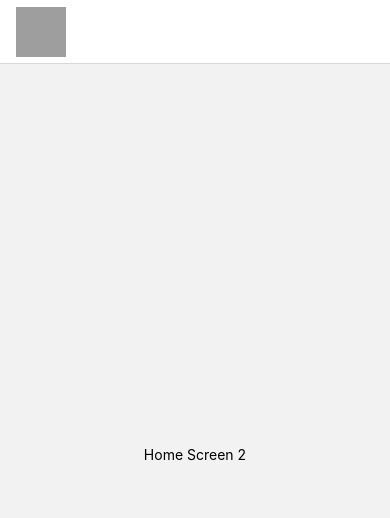
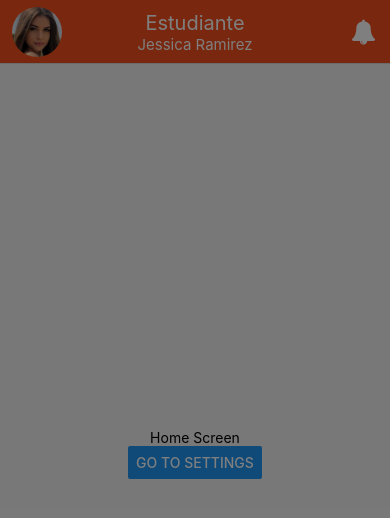
Before and after one commit to Jairgo/FrontAsesorias, a React Native app: screen /Notification in a window 390 px wide. Before the commit this address had no page. Shown: the top 518 px of the page. Built offline with nearby package versions, Linux system fonts and the light colour scheme; grey boxes are pictures that could not be loaded.

Commit message:
Cambios al header

```diff
--- a/App.js
+++ b/App.js
@@ -1,17 +1,10 @@
 import React from 'react';
 import HeaderApp from './components/reusables/HeaderApp';
-// import { StatusBar } from 'expo-status-bar';
-// import { StyleSheet, Text, View } from 'react-native';
-// import Header from './components/reusable/Header';
+import HomeScreen from './components/screens/HomeScreen';
 
 function App() {
   return (
-    <HeaderApp />
-    // <View style={styles.container}>
-    //   <Text>Open up App.js to start working on your app!</Text>
-    //   <StatusBar style="auto" />
-    // </View>
-    // <Header />
+    <HeaderApp HomeScreen={HomeScreen}/>
   );
 }
 
--- a/babel.config.js
+++ b/babel.config.js
@@ -2,5 +2,6 @@ module.exports = function(api) {
   api.cache(true);
   return {
     presets: ['babel-preset-expo'],
+    plugins: ['react-native-reanimated/plugin'],
   };
 };
--- a/components/Items.js/LogoTitle.js
+++ b/components/items/LogoTitle.js
@@ -4,9 +4,9 @@ function LogoTitle() {
     return (
         <Image
         style={styles.tinyLogo}
-        source={{
-        uri: 'https://reactnative.dev/img/tiny_logo.png',
-        }}
+        source={
+            require('../pictures/perfil.jpeg')
+        }
         />
     );
 }
@@ -15,6 +15,8 @@ const styles = StyleSheet.create({
     tinyLogo: {
         width: 50,
         height: 50,
+        borderRadius: 50,
+        marginLeft: 12,
     }
 });
 
--- /dev/null
+++ b/components/items/Notifications.js
@@ -0,0 +1,26 @@
+import { Button, View, StyleSheet } from 'react-native';
+import Ionicons from '@expo/vector-icons/Ionicons';
+import Icon from 'react-native-vector-icons/FontAwesome';
+
+function Notifications() {
+    return(
+        <Icon
+            onPress={() => alert('Notifications')}
+            title="Config"
+            name="bell"
+            size={25}
+            style={styles.iconStyle}
+        />
+
+    );
+}
+
+const styles = StyleSheet.create({
+    iconStyle: {
+        alignItems: 'center',
+        marginRight: 14,
+        color: 'white',
+    },
+});
+
+export default Notifications;
--- /dev/null
+++ b/components/items/UserName.js
@@ -0,0 +1,32 @@
+import { View, Text, StyleSheet } from "react-native";
+
+function UserName() {
+    return(
+        <View style={styles.contentStyle}>
+            <Text style={styles.user}>
+                Estudiante
+            </Text>
+            <Text style={styles.userText}>
+                Jessica Ramirez
+            </Text>
+        </View>
+    );
+}
+
+const styles = StyleSheet.create({
+    contentStyle:{
+        alignItems: 'center'
+    },
+    user:{
+        textAlign: 'center',
+        color: 'white',
+        fontSize: 20,
+    },
+    userText:{
+        textAlign: 'center',
+        color: 'white',
+        fontSize: 15,
+    }
+})
+
+export default UserName;
--- a/components/reusables/HeaderApp.js
+++ b/components/reusables/HeaderApp.js
@@ -1,24 +1,124 @@
-import * as React from 'react';
+import React from 'react';
+import { Button, View, Text} from 'react-native';
 import { NavigationContainer } from '@react-navigation/native';
 import { createNativeStackNavigator } from '@react-navigation/native-stack';
-import HomeScreen from '../screens/HomeScreen';
-import LogoTitle from '../Items.js/LogoTitle';
+import { createStackNavigator } from '@react-navigation/stack';
+import { createDrawerNavigator } from '@react-navigation/drawer';
 
-const Stack = createNativeStackNavigator();
+import LogoTitle from '../items/LogoTitle';
+import UserName from '../items/UserName';
+import Notifications from '../items/Notifications';
 
-function HeaderApp() {
-    return(
+
+
+function SettingsScreen({ route, navigation }) {
+  const { user } = route.params;
+  return (
+    <View style={{ flex: 1, alignItems: 'center', justifyContent: 'center' }}>
+      <Text>Settings Screen</Text>
+      <Text>userParam: {JSON.stringify(user)}</Text>
+      <Button
+        title="Go to Profile"
+        onPress={() => navigation.navigate('Profile')}
+      />
+    </View>
+  );
+}
+
+function ProfileScreen({ navigation }) {
+  return (
+    <View style={{ flex: 1, alignItems: 'center', justifyContent: 'center' }}>
+      <Text>Profile Screen</Text>
+    </View>
+  );
+}
+
+function HomeScreen({ navigation }) {
+  return (
+    <View style={{ flex: 1, alignItems: 'center', justifyContent: 'center' }}>
+      <Text>Home Screen</Text>
+      <Button
+        title="Go to Settings"
+        onPress={() =>
+          navigation.navigate('Root', {
+            screen: 'Settings',
+            params: { user: 'jane' },
+          })
+        }
+      />
+    </View>
+  );
+}
+
+const Drawer = createDrawerNavigator();
+const Stack = createStackNavigator();
+
+function Root() {
+  return (
+    <Stack.Navigator
+        screenOptions={{
+            headerTintColor: 'white',
+            headerStyle: {
+                backgroundColor: '#f4511e'
+            },
+        }}
+    >
+    <Stack.Screen
+        // name="Profile"
+        // component={ProfileScreen}
+        name="Home"
+        component={HomeScreen}
+        // component={HomeScreen}
+        options={({ navigation, route }) => ({
+            headerLeft: (props) => <LogoTitle {...props} />,
+            headerTitle: (props) => <UserName {...props} />,
+            headerTitleAlign: 'center',
+            headerRight: () => <Notifications />,
+        })}
+    />
+    <Stack.Screen name="Settings" component={SettingsScreen} />
+    </Stack.Navigator>
+  );
+}
+
+function HeaderApp(props) {
+    return (
         <NavigationContainer>
-            <Stack.Navigator>
-                <Stack.Screen
-                name="Home 1"
-                component={HomeScreen}
-                options={{
-                    headerTitle: (props) => <LogoTitle {...props} />
+            <Drawer.Navigator
+                useLegacyImplementation
+                initialRouteName="Root"
+                screenOptions={{
+                    headerShown: false
                 }}
-                />
-            </Stack.Navigator>
+            >
+                <Drawer.Screen name="Root" component={Root} />
+                <Drawer.Screen name="Home" component={HomeScreen} />
+                {/* <Drawer.Screen name="Notification" component={Notifications} /> */}
+            </Drawer.Navigator>
         </NavigationContainer>
+        // <NavigationContainer>
+        //     <Stack.Navigator
+        //         initialRouteName="Home"
+        //         screenOptions={{
+        //             headerTintColor: 'white',
+        //             headerStyle: {
+        //                 backgroundColor: '#f4511e'
+        //             },
+        //         }}
+        //     >
+        //         <Stack.Screen
+        //             name="Home"
+        //             component={props.HomeScreen}
+        //             // component={HomeScreen}
+        //             options={({ navigation, route }) => ({
+        //                 headerTitle: (props) => <UserName {...props} />,
+        //                 headerTitleAlign: 'center',
+        //                 headerLeft: (props) => <LogoTitle {...props} />,
+        //                 headerRight: () => <Notifications />,
+        //             })}
+        //         />
+        //     </Stack.Navigator>
+        // </NavigationContainer>
     );
 }
 
--- a/components/screens/HomeScreen.js
+++ b/components/screens/HomeScreen.js
@@ -3,7 +3,7 @@ import { View, Text } from 'react-native';
 function HomeScreen() {
     return (
       <View style={{ flex: 1, alignItems: 'center', justifyContent: 'center' }}>
-        <Text>Home Screen 2</Text>
+        <Text>Home Screen</Text>
       </View>
     );
 }
--- a/package.json
+++ b/package.json
@@ -10,8 +10,10 @@
     "eject": "expo eject"
   },
   "dependencies": {
+    "@react-navigation/drawer": "^6.4.1",
     "@react-navigation/native": "^6.0.10",
     "@react-navigation/native-stack": "^6.6.1",
+    "@react-navigation/stack": "^6.2.1",
     "@rneui/base": "^4.0.0-rc.1",
     "@rneui/themed": "^4.0.0-rc.1",
     "expo": "~44.0.0",
@@ -19,9 +21,11 @@
     "react": "17.0.1",
     "react-dom": "17.0.1",
     "react-native": "0.64.3",
-    "react-native-gesture-handler": "^2.4.0",
+    "react-native-gesture-handler": "~2.1.0",
     "react-native-linear-gradient": "^2.5.6",
+    "react-native-reanimated": "~2.3.1",
     "react-native-safe-area-context": "3.3.2",
+    "react-native-vector-icons": "^9.1.0",
     "react-native-web": "0.17.1"
   },
   "devDependencies": {
```
Also changed, not shown: components/pictures/perfil.jpeg (added), 1 other file (tests, documents, lock files or other folders).
